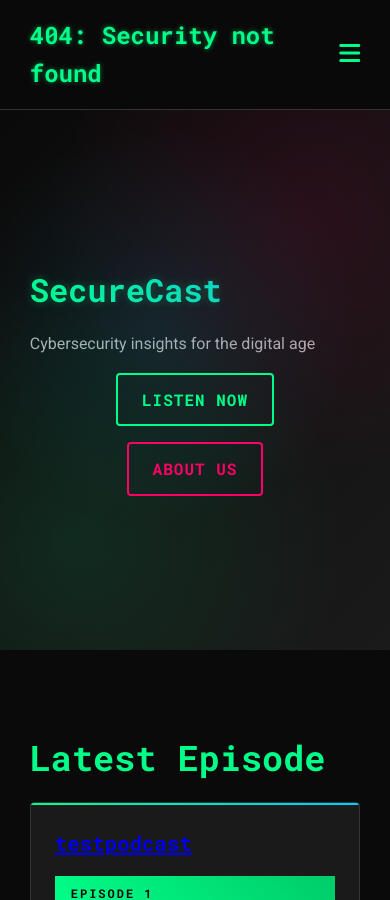
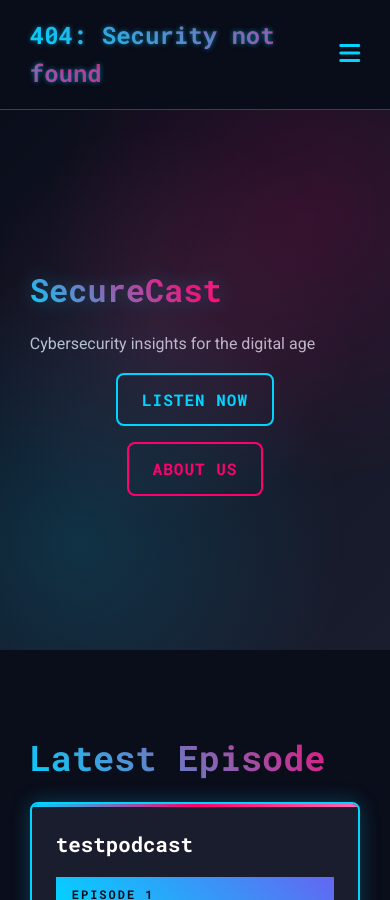
Before and after one commit to Engelina8/Error404, a Jekyll site: the page built from index.md, in a window 390 px wide and 900 px high. Built offline with Jekyll 4.4.1, drawn with Linux system fonts in a browser that asks for light colours; some of the changed text lies outside the part shown.

Commit message:
update html default

```diff
--- a/_layouts/default.html
+++ b/_layouts/default.html
@@ -64,7 +64,7 @@
                 </div>
             </div>
             <div class="footer-bottom">
-                <p>&copy; 2025 {{ site.title | default: "404: Security not found" }}. A Student Project. All rights reserved.</p>
+                <p>&copy; 2025© {{ site.title | default: "404: Security not found" }}. A Student Project. All rights reserved.</p>
             </div>
         </div>
     </footer>
--- a/assets/css/style.css
+++ b/assets/css/style.css
@@ -5,23 +5,24 @@
     box-sizing: border-box;
 }
 
-/* Dark Theme Variables */
+/* Blue and Pink Theme Variables */
 :root {
-    --primary-color: #00ff88;
-    --primary-dark: #00cc6a;
-    --secondary-color: #ff0066;
-    --accent-color: #00ccff;
-    --bg-primary: #0a0a0a;
-    --bg-secondary: #1a1a1a;
-    --bg-tertiary: #2a2a2a;
+    --primary-color: #00d4ff;        /* Bright cyan blue */
+    --primary-dark: #0099cc;         /* Darker blue */
+    --secondary-color: #ff006f;      /* Hot pink */
+    --accent-color: #ff69b4;         /* Light pink */
+    --tertiary-color: #6366f1;       /* Purple-blue */
+    --bg-primary: #0a0d1a;           /* Dark blue-black */
+    --bg-secondary: #1a1d2e;         /* Dark blue-grey */
+    --bg-tertiary: #2a2d3e;          /* Medium blue-grey */
     --text-primary: #ffffff;
-    --text-secondary: #b0b0b0;
-    --text-muted: #666666;
-    --border-color: #333333;
-    --shadow-light: 0 2px 10px rgba(0, 255, 136, 0.1);
-    --shadow-primary: 0 0 20px rgba(0, 255, 136, 0.2);
-    --shadow-secondary: 0 0 20px rgba(255, 0, 102, 0.2);
-    --border-radius: 4px;
+    --text-secondary: #b8c5d1;       /* Light blue-grey */
+    --text-muted: #6b7280;
+    --border-color: #374151;
+    --shadow-light: 0 2px 10px rgba(0, 212, 255, 0.15);
+    --shadow-primary: 0 0 20px rgba(0, 212, 255, 0.25);
+    --shadow-secondary: 0 0 20px rgba(255, 0, 111, 0.25);
+    --border-radius: 8px;
     --transition: all 0.3s cubic-bezier(0.4, 0, 0.2, 1);
 }
 
@@ -44,12 +45,12 @@ body {
 }
 
 ::-webkit-scrollbar-thumb {
-    background: var(--primary-color);
+    background: linear-gradient(45deg, var(--primary-color), var(--secondary-color));
     border-radius: 4px;
 }
 
 ::-webkit-scrollbar-thumb:hover {
-    background: var(--primary-dark);
+    background: linear-gradient(45deg, var(--primary-dark), var(--accent-color));
 }
 
 /* Typography */
@@ -62,11 +63,14 @@ h1, h2, h3, h4, h5, h6 {
 
 h1 {
     font-size: 3rem;
-    text-shadow: 0 0 10px rgba(0, 255, 136, 0.3);
+    text-shadow: 0 0 10px rgba(0, 212, 255, 0.4);
 }
 h2 {
     font-size: 2.2rem;
-    color: var(--primary-color);
+    background: linear-gradient(45deg, var(--primary-color), var(--secondary-color));
+    background-clip: text;
+    -webkit-background-clip: text;
+    -webkit-text-fill-color: transparent;
 }
 h3 {
     font-size: 1.6rem;
@@ -146,7 +150,7 @@ p {
     left: -100%;
     width: 100%;
     height: 100%;
-    background: linear-gradient(90deg, transparent, rgba(0, 255, 136, 0.2), transparent);
+    background: linear-gradient(90deg, transparent, rgba(0, 212, 255, 0.2), transparent);
     transition: var(--transition);
 }
 
@@ -155,9 +159,10 @@ p {
 }
 
 .btn:hover {
-    background: var(--primary-color);
+    background: linear-gradient(45deg, var(--primary-color), var(--tertiary-color));
     color: var(--bg-primary);
     box-shadow: var(--shadow-primary);
+    border-color: transparent;
 }
 
 .btn-secondary {
@@ -166,8 +171,9 @@ p {
 }
 
 .btn-secondary:hover {
-    background: var(--secondary-color);
+    background: linear-gradient(45deg, var(--secondary-color), var(--accent-color));
     box-shadow: var(--shadow-secondary);
+    border-color: transparent;
 }
 
 .btn-accent {
@@ -176,12 +182,29 @@ p {
 }
 
 .btn-accent:hover {
-    background: var(--accent-color);
+    background: linear-gradient(45deg, var(--accent-color), var(--secondary-color));
+    border-color: transparent;
+}
+
+.btn-outline {
+    background: transparent;
+    border: 2px solid var(--primary-color);
+    color: var(--primary-color);
+}
+
+.btn-outline:hover {
+    background: var(--primary-color);
+    color: var(--bg-primary);
+}
+
+.btn-sm {
+    padding: 8px 16px;
+    font-size: 14px;
 }
 
 /* Header */
 header {
-    background: rgba(10, 10, 10, 0.95);
+    background: rgba(10, 13, 26, 0.95);
     backdrop-filter: blur(10px);
     border-bottom: 1px solid var(--border-color);
     position: sticky;
@@ -200,9 +223,12 @@ header .container {
     font-family: 'Roboto Mono', monospace;
     font-size: 1.5rem;
     font-weight: 700;
-    color: var(--primary-color);
+    background: linear-gradient(45deg, var(--primary-color), var(--secondary-color));
+    background-clip: text;
+    -webkit-background-clip: text;
+    -webkit-text-fill-color: transparent;
     text-decoration: none;
-    text-shadow: 0 0 5px rgba(0, 255, 136, 0.5);
+    text-shadow: 0 0 5px rgba(0, 212, 255, 0.5);
 }
 
 nav {
@@ -227,7 +253,7 @@ nav a::after {
     left: 50%;
     width: 0;
     height: 2px;
-    background: var(--primary-color);
+    background: linear-gradient(45deg, var(--primary-color), var(--secondary-color));
     transition: var(--transition);
     transform: translateX(-50%);
 }
@@ -235,7 +261,7 @@ nav a::after {
 nav a:hover,
 nav a.active {
     color: var(--primary-color);
-    background: rgba(0, 255, 136, 0.1);
+    background: rgba(0, 212, 255, 0.1);
 }
 
 nav a:hover::after,
@@ -269,9 +295,9 @@ nav a.active::after {
     right: 0;
     bottom: 0;
     background-image:
-        radial-gradient(circle at 20% 80%, rgba(0, 255, 136, 0.1) 0%, transparent 50%),
-        radial-gradient(circle at 80% 20%, rgba(255, 0, 102, 0.1) 0%, transparent 50%),
-        radial-gradient(circle at 40% 40%, rgba(0, 204, 255, 0.1) 0%, transparent 50%);
+        radial-gradient(circle at 20% 80%, rgba(0, 212, 255, 0.15) 0%, transparent 50%),
+        radial-gradient(circle at 80% 20%, rgba(255, 0, 111, 0.15) 0%, transparent 50%),
+        radial-gradient(circle at 40% 40%, rgba(255, 105, 180, 0.1) 0%, transparent 50%);
 }
 
 .hero-content {
@@ -283,10 +309,11 @@ nav a.active::after {
 .hero h1 {
     font-size: 4rem;
     margin-bottom: 1rem;
-    background: linear-gradient(45deg, var(--primary-color), var(--accent-color));
+    background: linear-gradient(45deg, var(--primary-color), var(--secondary-color), var(--accent-color));
     background-clip: text;
     -webkit-background-clip: text;
     -webkit-text-fill-color: transparent;
+    text-shadow: 0 0 20px rgba(0, 212, 255, 0.3);
 }
 
 .hero-subtitle {
@@ -305,7 +332,7 @@ nav a.active::after {
 
 /* Page Header */
 .page-header {
-    background: var(--bg-secondary);
+    background: linear-gradient(135deg, var(--bg-secondary), var(--bg-tertiary));
     padding: 60px 0;
     text-align: center;
     border-bottom: 1px solid var(--border-color);
@@ -346,8 +373,8 @@ nav a.active::after {
     top: 0;
     left: 0;
     right: 0;
-    height: 2px;
-    background: linear-gradient(90deg, var(--primary-color), var(--accent-color));
+    height: 3px;
+    background: linear-gradient(90deg, var(--primary-color), var(--secondary-color), var(--accent-color));
 }
 
 .episode-card:hover {
@@ -356,8 +383,13 @@ nav a.active::after {
     box-shadow: var(--shadow-primary);
 }
 
+.episode-card.featured {
+    border: 2px solid var(--primary-color);
+    box-shadow: var(--shadow-primary);
+}
+
 .episode-number {
-    background: linear-gradient(45deg, var(--primary-color), var(--primary-dark));
+    background: linear-gradient(45deg, var(--primary-color), var(--tertiary-color));
     color: var(--bg-primary);
     padding: 8px 16px;
     font-family: 'Roboto Mono', monospace;
@@ -365,6 +397,8 @@ nav a.active::after {
     font-weight: 700;
     text-transform: uppercase;
     letter-spacing: 2px;
+    display: inline-block;
+    border-radius: 0 0 var(--border-radius) 0;
 }
 
 .episode-content {
@@ -375,6 +409,19 @@ nav a.active::after {
     color: var(--text-primary);
     margin-bottom: 1rem;
     font-size: 1.3rem;
+}
+
+.episode-content h3 a {
+    color: inherit;
+    text-decoration: none;
+    transition: var(--transition);
+}
+
+.episode-content h3 a:hover {
+    background: linear-gradient(45deg, var(--primary-color), var(--secondary-color));
+    background-clip: text;
+    -webkit-background-clip: text;
+    -webkit-text-fill-color: transparent;
 }
 
 .episode-content p {
@@ -390,6 +437,7 @@ nav a.active::after {
     font-size: 14px;
     color: var(--text-muted);
     font-family: 'Roboto Mono', monospace;
+    flex-wrap: wrap;
 }
 
 .episode-meta span {
@@ -402,9 +450,86 @@ nav a.active::after {
     color: var(--primary-color);
 }
 
+.episode-date {
+    color: var(--accent-color);
+}
+
+.episode-duration {
+    color: var(--secondary-color);
+}
+
+/* SoundCloud Player Styles */
+.soundcloud-player, .mini-player {
+    margin: 2rem 0;
+    border-radius: var(--border-radius);
+    overflow: hidden;
+    box-shadow: var(--shadow-light);
+    border: 1px solid var(--border-color);
+}
+
+.soundcloud-player iframe, .mini-player iframe {
+    border-radius: var(--border-radius);
+    background: var(--bg-secondary);
+}
+
+/* SoundCloud Button */
+.btn-soundcloud {
+    background: linear-gradient(45deg, #ff5500, var(--secondary-color));
+    color: white;
+    border: none;
+    transition: var(--transition);
+}
+
+.btn-soundcloud:hover {
+    background: linear-gradient(45deg, #ff3300, var(--accent-color));
+    transform: translateY(-2px);
+    box-shadow: 0 4px 15px rgba(255, 0, 111, 0.3);
+}
+
+.btn-soundcloud:before {
+    content: "🎵 ";
+}
+
+/* Episode Actions Styling */
 .episode-actions {
     display: flex;
     gap: 1rem;
+    margin-top: 1.5rem;
+    flex-wrap: wrap;
+}
+
+.episode-actions .btn {
+    flex: 1;
+    min-width: 120px;
+    text-align: center;
+}
+
+/* Tags */
+.episode-tags {
+    margin-top: 1rem;
+}
+
+.episode-tags .tags-list {
+    display: flex;
+    flex-wrap: wrap;
+    gap: 0.5rem;
+}
+
+.tag {
+    background: linear-gradient(45deg, rgba(0, 212, 255, 0.2), rgba(255, 0, 111, 0.2));
+    color: var(--text-primary);
+    padding: 4px 12px;
+    border-radius: 20px;
+    font-size: 12px;
+    font-weight: 500;
+    border: 1px solid var(--border-color);
+    transition: var(--transition);
+}
+
+.tag:hover {
+    background: linear-gradient(45deg, var(--primary-color), var(--secondary-color));
+    color: var(--bg-primary);
+    transform: scale(1.05);
 }
 
 /* Audio Player */
@@ -424,11 +549,14 @@ nav a.active::after {
     left: 0;
     right: 0;
     height: 1px;
-    background: linear-gradient(90deg, transparent, var(--primary-color), transparent);
+    background: linear-gradient(90deg, transparent, var(--primary-color), var(--secondary-color), transparent);
 }
 
 .player-info h3 {
-    color: var(--primary-color);
+    background: linear-gradient(45deg, var(--primary-color), var(--secondary-color));
+    background-clip: text;
+    -webkit-background-clip: text;
+    -webkit-text-fill-color: transparent;
     margin-bottom: 0.5rem;
 }
 
@@ -455,16 +583,16 @@ nav a.active::after {
 }
 
 .control-btn:hover {
-    background: var(--primary-color);
+    background: linear-gradient(45deg, var(--primary-color), var(--secondary-color));
     color: var(--bg-primary);
     box-shadow: var(--shadow-primary);
 }
 
 .progress-container {
     flex: 1;
-    height: 4px;
+    height: 6px;
     background: var(--bg-tertiary);
-    border-radius: 2px;
+    border-radius: 3px;
     overflow: hidden;
     cursor: pointer;
     border: 1px solid var(--border-color);
@@ -472,7 +600,7 @@ nav a.active::after {
 
 .progress-bar {
     height: 100%;
-    background: linear-gradient(90deg, var(--primary-color), var(--accent-color));
+    background: linear-gradient(90deg, var(--primary-color), var(--secondary-color));
     width: 0%;
     transition: width 0.1s linear;
 }
@@ -498,6 +626,10 @@ nav a.active::after {
     border-left: 4px solid var(--primary-color);
     padding-left: 1rem;
     margin: 2rem 0 1rem;
+    background: linear-gradient(45deg, var(--primary-color), var(--secondary-color));
+    background-clip: text;
+    -webkit-background-clip: text;
+    -webkit-text-fill-color: transparent;
 }
 
 .content-wrapper ul {
@@ -536,7 +668,10 @@ nav a.active::after {
 .form-group label {
     display: block;
     margin-bottom: 0.5rem;
-    color: var(--primary-color);
+    background: linear-gradient(45deg, var(--primary-color), var(--secondary-color));
+    background-clip: text;
+    -webkit-background-clip: text;
+    -webkit-text-fill-color: transparent;
     font-weight: 600;
     font-family: 'Roboto Mono', monospace;
     text-transform: uppercase;
@@ -563,7 +698,7 @@ nav a.active::after {
 .form-group select:focus {
     outline: none;
     border-color: var(--primary-color);
-    box-shadow: 0 0 0 3px rgba(0, 255, 136, 0.1);
+    box-shadow: 0 0 0 3px rgba(0, 212, 255, 0.2);
 }
 
 .contact-methods {
@@ -588,13 +723,19 @@ nav a.active::after {
 }
 
 .contact-method h3 {
-    color: var(--primary-color);
+    background: linear-gradient(45deg, var(--primary-color), var(--secondary-color));
+    background-clip: text;
+    -webkit-background-clip: text;
+    -webkit-text-fill-color: transparent;
     margin-bottom: 1rem;
 }
 
 .contact-method i {
     font-size: 2rem;
-    color: var(--primary-color);
+    background: linear-gradient(45deg, var(--primary-color), var(--secondary-color));
+    background-clip: text;
+    -webkit-background-clip: text;
+    -webkit-text-fill-color: transparent;
     margin-bottom: 1rem;
     display: block;
 }
@@ -615,7 +756,10 @@ footer {
 
 .footer-section h3,
 .footer-section h4 {
-    color: var(--primary-color);
+    background: linear-gradient(45deg, var(--primary-color), var(--secondary-color));
+    background-clip: text;
+    -webkit-background-clip: text;
+    -webkit-text-fill-color: transparent;
     margin-bottom: 1rem;
     font-size: 1.2rem;
 }
@@ -654,8 +798,9 @@ footer {
 }
 
 .social-links a:hover {
-    color: var(--primary-color);
-    border-color: var(--primary-color);
+    background: linear-gradient(45deg, var(--primary-color), var(--secondary-color));
+    color: var(--bg-primary);
+    border-color: transparent;
     box-shadow: var(--shadow-light);
     transform: translateY(-2px);
 }
@@ -667,6 +812,69 @@ footer {
     color: var(--text-muted);
     font-family: 'Roboto Mono', monospace;
     font-size: 14px;
+}
+
+/* Newsletter Section */
+.newsletter-section {
+    background: linear-gradient(135deg, var(--bg-secondary), var(--bg-tertiary));
+    padding: 60px 0;
+    border-top: 1px solid var(--border-color);
+}
+
+.newsletter-signup {
+    text-align: center;
+    max-width: 600px;
+    margin: 0 auto;
+}
+
+.newsletter-signup h2 {
+    background: linear-gradient(45deg, var(--primary-color), var(--secondary-color));
+    background-clip: text;
+    -webkit-background-clip: text;
+    -webkit-text-fill-color: transparent;
+}
+
+.form-group-inline {
+    display: flex;
+    gap: 1rem;
+    margin-top: 2rem;
+}
+
+.form-group-inline input {
+    flex: 1;
+    padding: 12px 16px;
+    background: var(--bg-tertiary);
+    border: 1px solid var(--border-color);
+    border-radius: var(--border-radius);
+    color: var(--text-primary);
+}
+
+.form-group-inline input:focus {
+    outline: none;
+    border-color: var(--primary-color);
+    box-shadow: 0 0 0 3px rgba(0, 212, 255, 0.2);
+}
+
+/* View All Section */
+.view-all {
+    text-align: center;
+    margin-top: 3rem;
+}
+
+.no-episodes {
+    text-align: center;
+    padding: 4rem 2rem;
+    background: var(--bg-secondary);
+    border-radius: var(--border-radius);
+    border: 1px solid var(--border-color);
+}
+
+.no-episodes h3 {
+    background: linear-gradient(45deg, var(--primary-color), var(--secondary-color));
+    background-clip: text;
+    -webkit-background-clip: text;
+    -webkit-text-fill-color: transparent;
+    margin-bottom: 1rem;
 }
 
 /* Responsive Design */
@@ -705,6 +913,22 @@ footer {
     .social-links {
         justify-content: center;
     }
+
+    .episode-actions {
+        flex-direction: column;
+    }
+
+    .episode-actions .btn {
+        width: 100%;
+    }
+
+    .soundcloud-player iframe, .mini-player iframe {
+        height: 140px;
+    }
+
+    .form-group-inline {
+        flex-direction: column;
+    }
 }
 
 @media (max-width: 480px) {
@@ -728,61 +952,3 @@ footer {
         padding: 1rem;
     }
 }
-/* SoundCloud Player Styles */
-.soundcloud-player, .mini-player {
-    margin: 2rem 0;
-    border-radius: var(--border-radius);
-    overflow: hidden;
-    box-shadow: var(--shadow-light);
-}
-
-.soundcloud-player iframe, .mini-player iframe {
-    border-radius: var(--border-radius);
-    background: var(--bg-secondary);
-}
-
-/* SoundCloud Button */
-.btn-soundcloud {
-    background: linear-gradient(45deg, #ff5500, #ff7700);
-    color: white;
-    border: none;
-    transition: var(--transition);
-}
-
-.btn-soundcloud:hover {
-    background: linear-gradient(45deg, #ff3300, #ff5500);
-    transform: translateY(-2px);
-    box-shadow: 0 4px 15px rgba(255, 85, 0, 0.3);
-}
-
-.btn-soundcloud:before {
-    content: "🎵 ";
-}
-
-/* Episode Actions Styling */
-.episode-actions {
-    display: flex;
-    gap: 1rem;
-    margin-top: 1.5rem;
-    flex-wrap: wrap;
-}
-
-.episode-actions .btn {
-    flex: 1;
-    min-width: 120px;
-    text-align: center;
-}
-
-@media (max-width: 768px) {
-    .episode-actions {
-        flex-direction: column;
-    }
-
-    .episode-actions .btn {
-        width: 100%;
-    }
-
-    .soundcloud-player iframe, .mini-player iframe {
-        height: 140px;
-    }
-}
```
